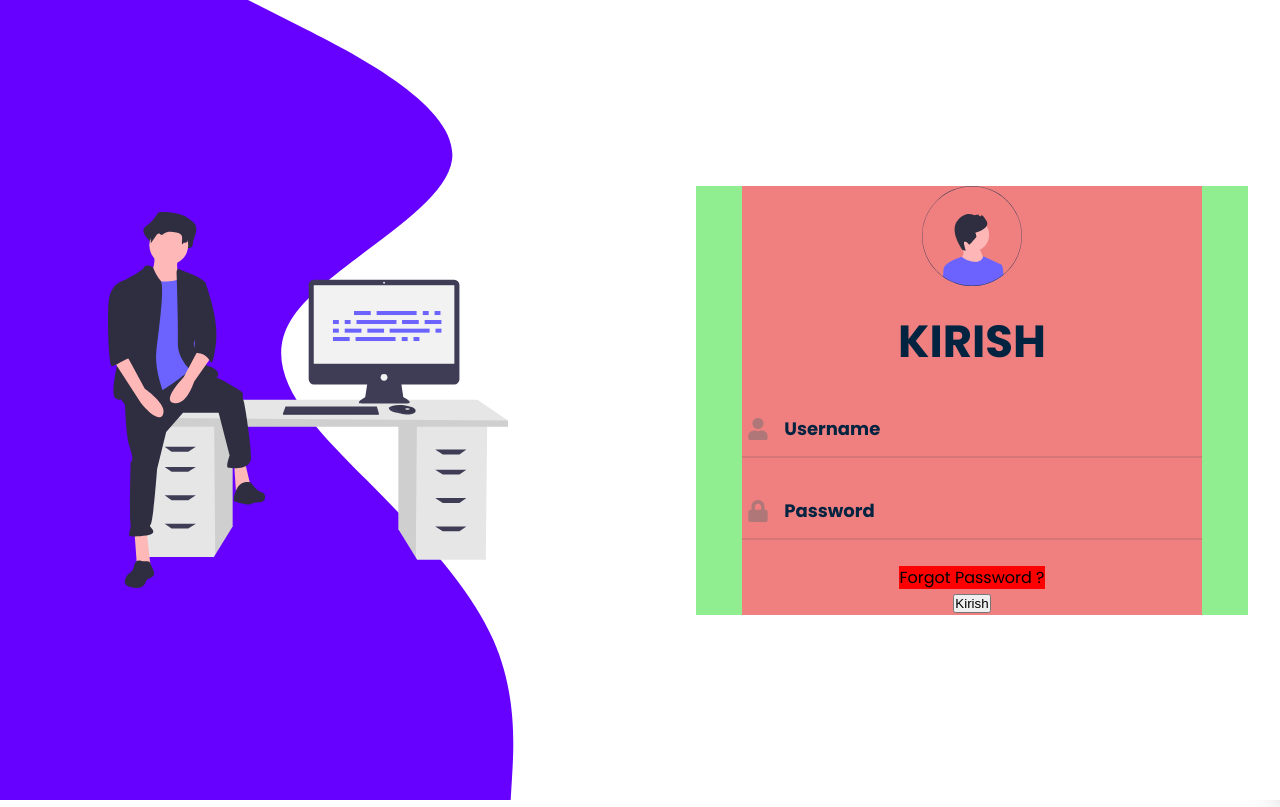
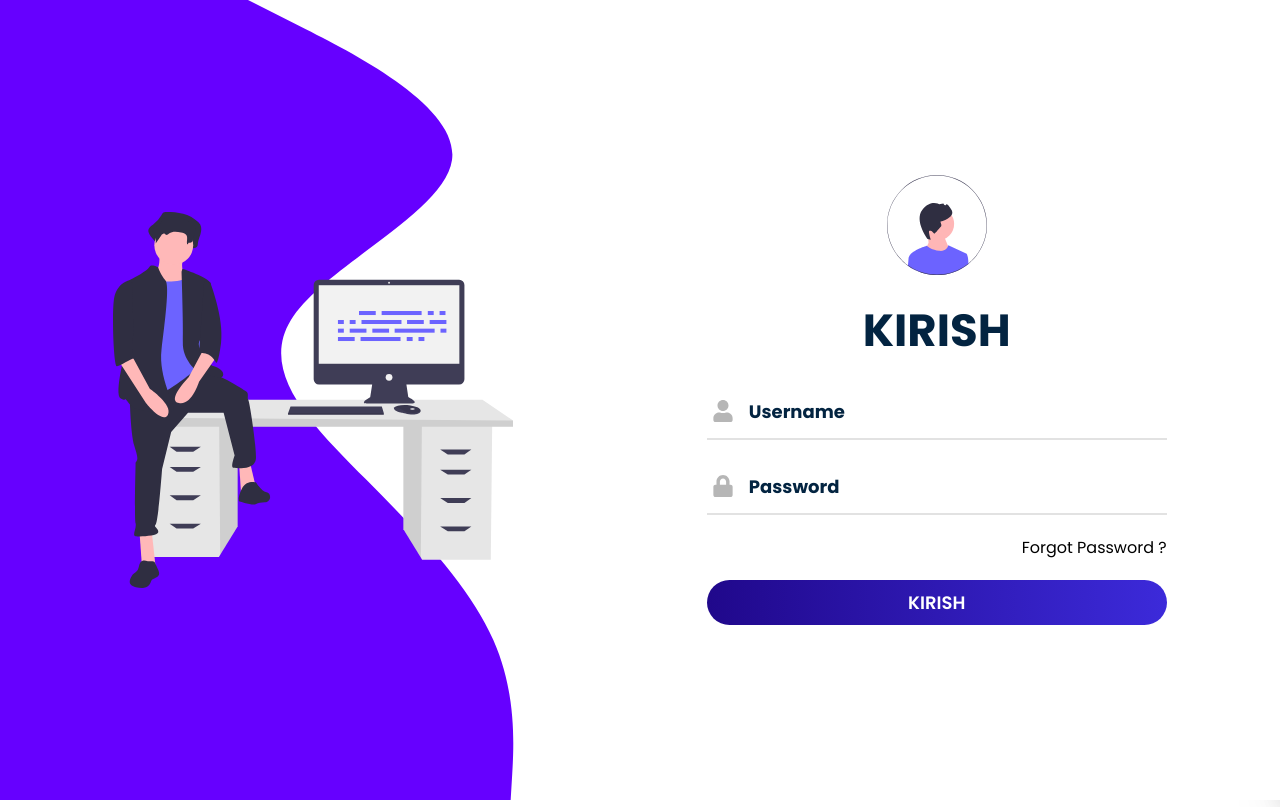
Before and after one commit to Mrshokhrukh/IT-school-website, a React (Create React App) app in the folder client/: page /auth/login in a window 1280 px wide. Built offline with nearby package versions, Linux system fonts and the light colour scheme.

Commit message:
login page

```diff
--- a/client/src/pages/auth/Login.jsx
+++ b/client/src/pages/auth/Login.jsx
@@ -1,4 +1,4 @@
-import React from "react";
+import React, { useRef } from "react";
 import { Link } from "react-router-dom";
 import "./auth.scss";
 import svgAvatar from "../../images/avatar.auth.svg";
@@ -7,6 +7,12 @@ import waveImg from "../../images/wave-haikei.svg";
 import { FaUser } from "react-icons/fa";
 import { FaLock } from "react-icons/fa";
 const Login = () => {
+  let inputs = useRef(null);
+  const handleFocus = (e) => {
+    // e.currentTarget.classList.add("dsad");
+  };
+
+  const handleSubmit = () => {};
   return (
     <div className="auth_page">
       <div className="wave-img-auth-page">
@@ -18,10 +24,10 @@ const Login = () => {
           <img src={developerImg} alt="404" />
         </div>
         <div className="user_auth">
-          <form onSubmit={""}>
+          <form onSubmit={handleSubmit}>
             <img src={svgAvatar} alt="404" className="avatar" />
             <h2 className="form-title">Kirish</h2>
-            <div className="input-div">
+            <div className="input-div" ref={inputs}>
               <div className="form-icons">
                 <span>
                   <FaUser />
@@ -29,10 +35,15 @@ const Login = () => {
               </div>
               <div>
                 <h5>Username</h5>
-                <input type="text" className="input" />
+                <input
+                  type="text"
+                  className="input"
+                  name="username"
+                  onFocus={handleFocus}
+                />
               </div>
             </div>
-            <div className="input-div">
+            <div className="input-div" ref={inputs}>
               <div className="form-icons">
                 <span>
                   <FaLock />
@@ -40,13 +51,19 @@ const Login = () => {
               </div>
               <div>
                 <h5>Password</h5>
-                <input type="password" className="input" />
+                <input
+                  type="password"
+                  className="input"
+                  name="password"
+                  onFocus={handleFocus}
+                />
               </div>
             </div>
-            <Link to="" className="link-auth">
-              forgot password ?
-            </Link>
-            <br />
+            <div className="link-to-register">
+              <Link to="" className="link-auth">
+                forgot password ?
+              </Link>
+            </div>
             <button className="auth-btn">Kirish</button>
           </form>
         </div>
--- a/client/src/pages/auth/auth.scss
+++ b/client/src/pages/auth/auth.scss
@@ -1,10 +1,11 @@
 .auth_page {
   position: relative;
   height: 100%;
+  width: 100%;
   background-color: var(--white-color);
   z-index: 101;
   .wave-img-auth-page {
-    position: fixed;
+    position: absolute;
     left: 0;
     bottom: 0;
     height: 100%;
@@ -18,11 +19,12 @@
   .user_auth_form {
     width: 100%;
     height: 100vh;
-    display: grid;
-    grid-template-columns: repeat(2, 1fr);
-    grid-gap: 7rem;
+    display: flex;
+    justify-content: space-evenly;
+    gap: 7rem;
     padding: 0 2rem;
     align-items: center;
+
     .dev-Svg-Img {
       display: flex;
       align-items: center;
@@ -36,13 +38,12 @@
       text-align: center;
       align-items: center;
       justify-content: center;
-      background-color: lightgreen;
+
       .avatar {
         width: 100px;
       }
 
       form {
-        background-color: lightcoral;
         width: 460px;
         .form-title {
           font-size: 45px;
@@ -52,20 +53,21 @@
         }
 
         .input-div {
+          position: relative;
           display: grid;
           grid-template-columns: 7% 93%;
           padding: 5px 0;
-          margin: 25px 0;
+          margin: 18px 0;
           border-bottom: 2px solid var(--gray-lines);
 
           .form-icons {
             display: flex;
-
             justify-content: center;
             span {
               color: var(--gray);
               font-size: 22px;
               margin-top: 10px;
+              transition: 0.3s;
             }
           }
 
@@ -99,13 +101,71 @@
             font-family: "Poppins", sans-serif;
           }
         }
+        .input-div.focus .form-icons span {
+          color: var(--darkBlue);
+        }
+        .input-div.focus div h5 {
+          top: -5px;
+          font-size: 15px;
+        }
 
-        .link-auth {
+        .input-div::after,
+        .input-div::before {
+          content: "";
+          position: absolute;
+          bottom: -2px;
+          width: 0;
+          height: 2px;
+          background-color: red;
+        }
+        .input-div::before {
+          left: 50%;
+        }
+        .input-div::after {
+          right: 50%;
+        }
 
-          font-size: 16px;
-          background-color: red;
+        .input-div.focus::after,
+        .input-div.focus::before {
+          width: 50%;
+        }
+        .link-to-register {
+          display: flex;
+          justify-content: end;
+          margin: 20px 0;
+          .link-auth {
+            font-size: 16px;
+            &:hover {
+              color: var(--main-color);
+            }
+          }
+        }
+
+        .auth-btn {
+          display: block;
+          border: none;
+          outline: none;
+          width: 100%;
+          height: 45px;
+          font-size: 18px;
+          border-radius: 25px;
+          background-image: linear-gradient(
+            to right,
+            var(--main-color),
+            var(--buttons),
+            var(--active)
+          );
+          text-transform: uppercase;
+          cursor: pointer;
+          font-family: "Poppins", sans-serif;
+          font-weight: 600;
+          color: #fff;
+          transition: 0.3s;
+          background-size: 200%;
           &:hover {
-            color: var(--main-color);
+            background-position: right;
+            transition: width 2s linear;
+            border: 2px solid rgb(30, 3, 104);
           }
         }
       }
```
